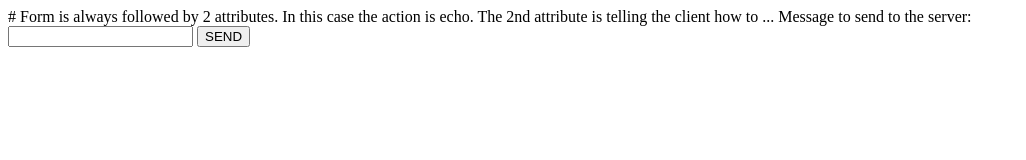
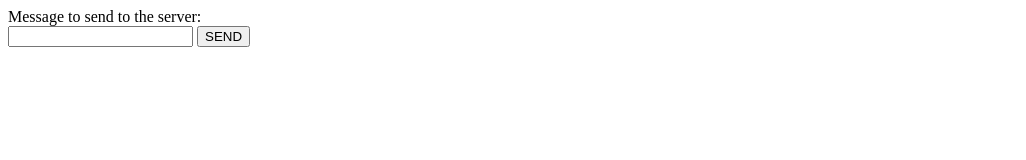
Before and after one commit to ssxrgio/2018-19-PNE-practices, a plain HTML site: page session-15/form1.html in a window 1280 px wide. Shown: the whole page, without its empty margins (0-1026 px from the left). Drawn offline with Linux system fonts and the light colour scheme.

Commit message:
1st form.

```diff
--- a/session-15/form.html
+++ b/session-15/form1.html
@@ -5,7 +5,7 @@
     <title>FORM 1</title>
   </head>
   <body>
-    <form action="echo" method="get"> # Form is always followed by 2 attributes. In this case the action is echo. The 2nd attribute is telling the client how to ...
+    <form action="echo" method="get">
       Message to send to the server: <br>
       <input type="text" name="msg">
       <input type="submit" value="SEND">
```
